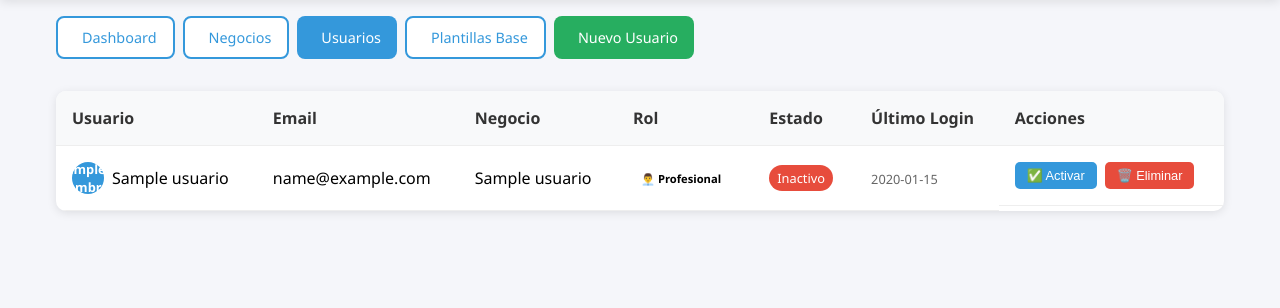
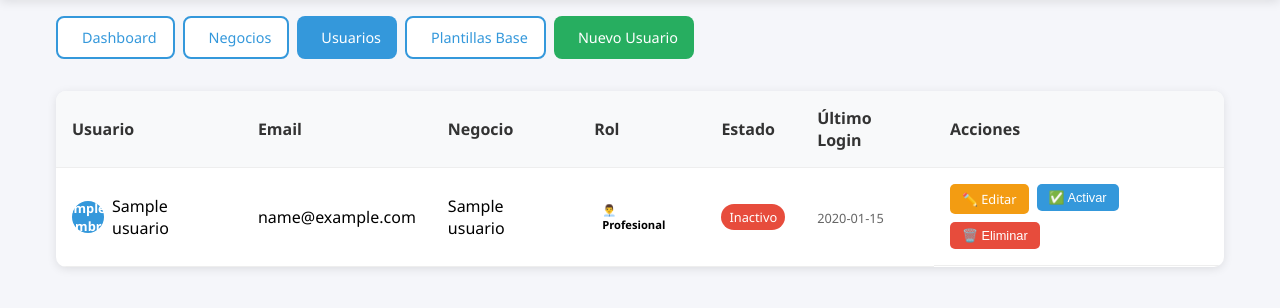
Before and after one commit to DanielPaezR/Wabot, a Flask app: template templates/admin/usuarios.html in a window 1280 px wide. Shown: the part 67-375 px from the top of the page. Run offline with Flask 3, Linux system fonts and the light colour scheme; the visitor is signed in with stand-in values (Sample User, id 1); tables that the repository leaves empty hold one stand-in row (values such as "Sample post"); the template is opened without the code that fills it: most values are stand-ins (such as "Sample title", 1, 10 or a date in 2020); some libraries are stand-ins or nearby versions.

```diff
--- a/templates/admin/usuarios.html
+++ b/templates/admin/usuarios.html
@@ -533,6 +533,12 @@
                                 {% endif %}
                             </td>
                             <td class="actions">
+                                <!-- Botón de Editar -->
+                                <a href="{{ url_for('admin_editar_usuario', usuario_id=usuario.id) }}" class="btn-sm btn-edit">
+                                    ✏️ Editar
+                                </a>
+
+                                <!-- Botón de Toggle Activo/Inactivo -->
                                 <form method="POST" action="{{ url_for('admin_toggle_usuario', usuario_id=usuario.id) }}" class="form-inline">
                                     <input type="hidden" name="csrf_token" value="{{ csrf_token() }}">
                                     <button type="submit" class="btn-sm btn-toggle"
@@ -540,6 +546,8 @@
                                         {% if usuario.activo %}❌ Desactivar{% else %}✅ Activar{% endif %}
                                     </button>
                                 </form>
+
+                                <!-- Botón de Eliminar -->
                                 <form method="POST" action="{{ url_for('admin_eliminar_usuario', usuario_id=usuario.id) }}" class="form-inline">
                                     <input type="hidden" name="csrf_token" value="{{ csrf_token() }}">
                                     <button type="submit" class="btn-sm btn-delete"
@@ -613,6 +621,12 @@
                     </div>
 
                     <div class="card-actions">
+                        <!-- Botón de Editar -->
+                        <a href="{{ url_for('admin_editar_usuario', usuario_id=usuario.id) }}" class="btn-sm btn-edit">
+                            ✏️ Editar
+                        </a>
+
+                        <!-- Botón de Toggle Activo/Inactivo -->
                         <form method="POST" action="{{ url_for('admin_toggle_usuario', usuario_id=usuario.id) }}" class="form-inline">
                             <input type="hidden" name="csrf_token" value="{{ csrf_token() }}">
                             <button type="submit" class="btn-sm btn-toggle"
@@ -620,6 +634,8 @@
                                 {% if usuario.activo %}❌ Desactivar{% else %}✅ Activar{% endif %}
                             </button>
                         </form>
+
+                        <!-- Botón de Eliminar -->
                         <form method="POST" action="{{ url_for('admin_eliminar_usuario', usuario_id=usuario.id) }}" class="form-inline">
                             <input type="hidden" name="csrf_token" value="{{ csrf_token() }}">
                             <button type="submit" class="btn-sm btn-delete"
```
